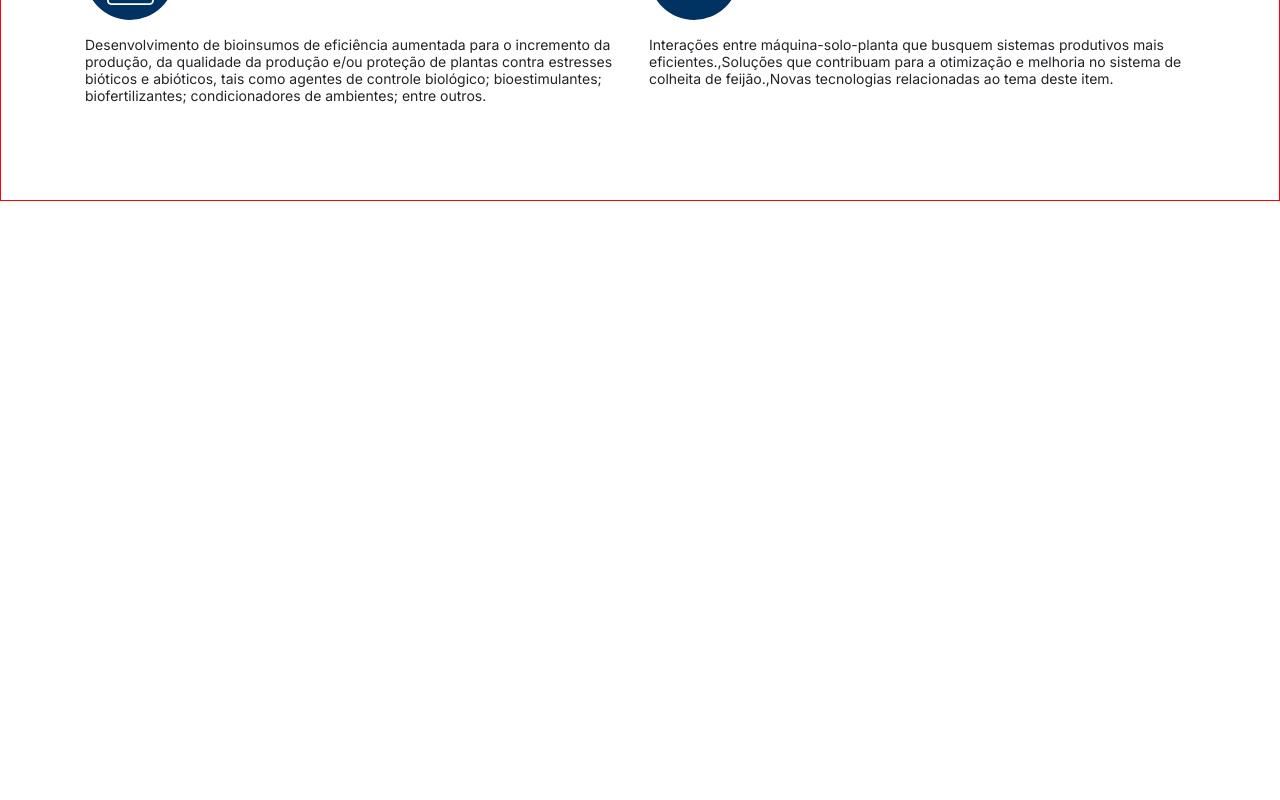
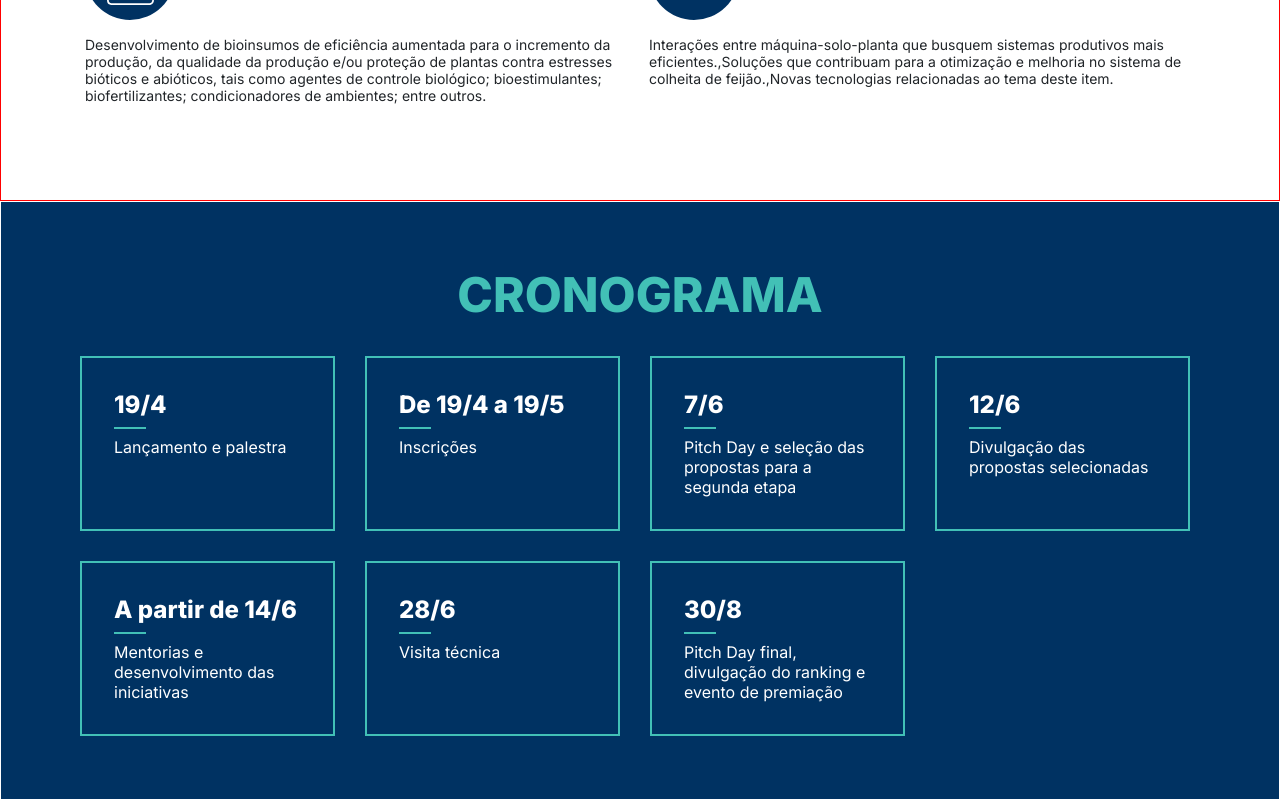
Before and after one commit to anaahnb/innova-frontend-challenge, an Angular app: page / in a window 1280 px wide. Shown: the part 1033-1833 px from the top of the page. Before the commit the page ends 1234 px from the top, so only its background shows below. Built offline with nearby package versions, Linux system fonts and the light colour scheme.

Commit message:
feat: schedule section + schedule card component with json data

```diff
--- a/src/app/components/home/home.component.html
+++ b/src/app/components/home/home.component.html
@@ -3,5 +3,6 @@
   <app-header></app-header>
   <main>
     <app-challenges></app-challenges>
+    <app-schedule></app-schedule>
   </main>
 </body>
--- a/src/app/components/home/home.component.ts
+++ b/src/app/components/home/home.component.ts
@@ -2,6 +2,7 @@ import { Component } from '@angular/core';
 import { HeaderComponent } from '../header/header.component';
 import { NavbarComponent } from '../navbar/navbar.component';
 import { ChallengesComponent } from '../challenges/challenges.component';
+import { ScheduleComponent } from '../schedule/schedule.component';
 
 @Component({
   selector: 'app-home',
@@ -9,7 +10,8 @@ import { ChallengesComponent } from '../challenges/challenges.component';
   imports: [
     HeaderComponent,
     NavbarComponent,
-    ChallengesComponent
+    ChallengesComponent,
+    ScheduleComponent,
   ],
   providers: [],
   templateUrl: './home.component.html',
--- /dev/null
+++ b/src/app/components/schedule-card/schedule-card.component.html
@@ -0,0 +1,8 @@
+<div class="schedule__list">
+  @for (schedule of schedules; track schedule.data) {
+    <div class="schedule__card">
+      <h2>{{ schedule.data }}</h2>
+      <p> {{ schedule.description }} </p>
+    </div>
+  }
+</div>
--- /dev/null
+++ b/src/app/components/schedule-card/schedule-card.component.scss
@@ -0,0 +1,35 @@
+@import '../../../variaveis.scss';
+
+.schedule__list {
+  display: flex;
+  flex-wrap: wrap;
+  gap: 1.875rem;
+}
+
+.schedule__card {
+  width: 15.9375rem;
+  min-height: 10.125rem;
+  border: 2px solid $cyan-500;
+  padding: 2rem;
+}
+
+.schedule__card h2 {
+  font-size: 1.5rem;
+  color: $white;
+  font-weight: 800;
+  text-align: left;
+}
+
+.schedule__card h2:after {
+  content: '';
+  width: 2rem;
+  height: 0.125rem;
+  background-color: $cyan-500;
+  margin: 0.5rem 0;
+  display: block;
+}
+
+.schedule__card p {
+  color: $white;
+  font-size: 1rem;
+}
--- /dev/null
+++ b/src/app/components/schedule-card/schedule-card.component.ts
@@ -0,0 +1,13 @@
+import { Component } from '@angular/core';
+import json from '../../data/schedule.json';
+
+@Component({
+  selector: 'app-schedule-card',
+  standalone: true,
+  imports: [],
+  templateUrl: './schedule-card.component.html',
+  styleUrl: './schedule-card.component.scss'
+})
+export class ScheduleCardComponent {
+  schedules: any[] = json.schedules;
+}
--- /dev/null
+++ b/src/app/components/schedule/schedule.component.html
@@ -0,0 +1,8 @@
+<section class="schedule__section">
+  <div class="schedule__content">
+    <div class="schedule__items">
+      <h1>Cronograma</h1>
+      <app-schedule-card></app-schedule-card>
+    </div>
+  </div>
+</section>
--- /dev/null
+++ b/src/app/components/schedule/schedule.component.scss
@@ -0,0 +1,22 @@
+@import '../../../variaveis.scss';
+
+.schedule__section {
+  background-color: $blue-700;
+  padding: 3.938rem 0;
+  border: 1px solid white;
+  display: flex;
+  justify-content: center;
+}
+
+.schedule__content {
+  max-width: 70rem;
+}
+
+.schedule__content h1 {
+  font-size: 3rem;
+  color: $cyan-500;
+  font-weight: 800;
+  text-transform: uppercase;
+  text-align: center;
+  margin-bottom: 2rem;
+}
--- /dev/null
+++ b/src/app/data/schedule.json
@@ -0,0 +1,38 @@
+{
+  "schedules":[
+    {
+      "data": "19/4",
+      "description": "Lançamento e palestra"
+    },
+
+    {
+      "data": "De 19/4 a 19/5",
+      "description": "Inscrições"
+    },
+
+    {
+      "data": "7/6",
+      "description": "Pitch Day e seleção das propostas para a segunda etapa"
+    },
+
+    {
+      "data": "12/6",
+      "description": "Divulgação das propostas selecionadas"
+    },
+
+    {
+      "data": "A partir de 14/6",
+      "description": "Mentorias e desenvolvimento das iniciativas"
+    },
+
+    {
+      "data": "28/6",
+      "description": "Visita técnica"
+    },
+
+    {
+      "data": "30/8",
+      "description": "Pitch Day final, divulgação do ranking e evento de premiação"
+    }
+  ]
+}
```
Also changed, not shown: src/app/components/schedule/schedule.component.ts (added, +15 -0 lines), 2 other files (tests, documents, lock files or other folders).
